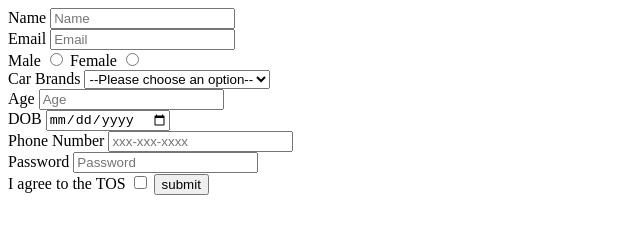
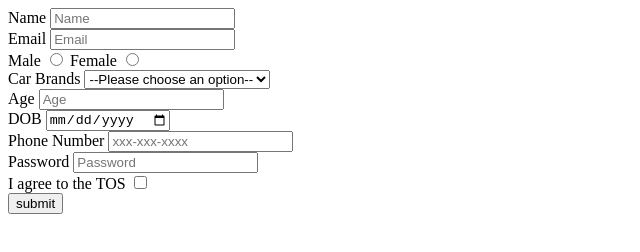
Before and after one commit to acciojob/signup-form-car-mohammadshahzeb0012, a website: page main.html in a window 1280 px wide. Shown: the whole page, without its empty margins (0-640 px from the left). Drawn offline with Linux system fonts and the light colour scheme.

Commit message:
created a submission

```diff
--- a/main.html
+++ b/main.html
@@ -44,26 +44,8 @@
 </br>
 <label for="tos">I agree to the TOS</label>
 <input type="checkbox" id="tos"	required>
-<input type="submit" value="submit">
-
-
-
-
-
-
-
-
-
-
-
-
-
-
-
-
-
-
-
+	</br>
+		    <button type="submit">submit</button>
 
 	</form>
     <script type="text/javascript" src="./script.js">
```
